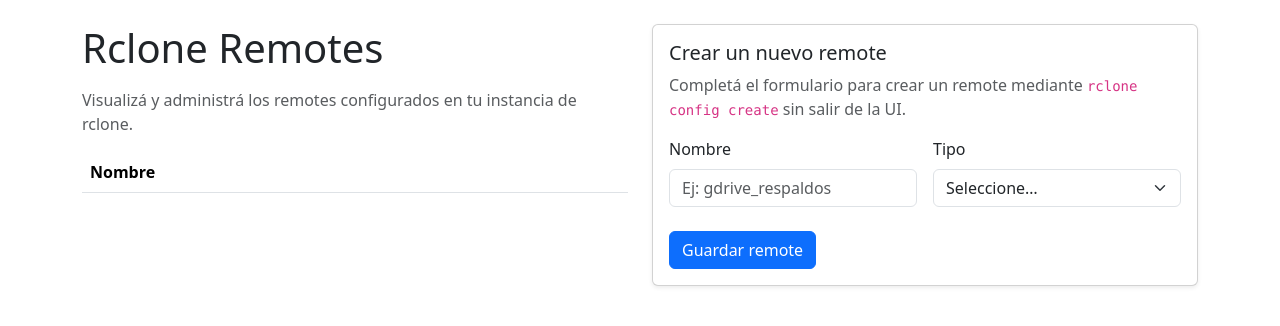
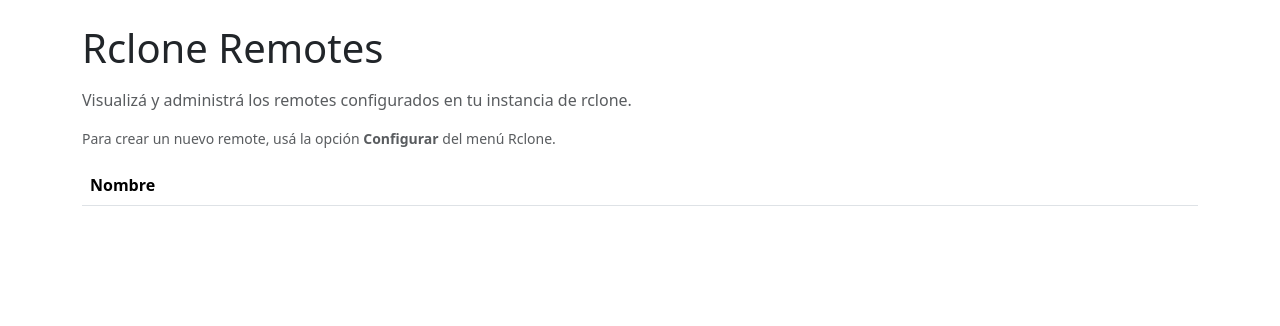
Before and after one commit to gabofunebre/backuper, a Flask app: page /remotes in a window 1280 px wide. Shown: the part 56-382 px from the top of the page. Run offline with Flask 3, Linux system fonts and the light colour scheme; the visitor is signed in with stand-in values (Sample User, id 1); data that the repository does not hold is empty; parts of the project's set-up code (start-up, migrations or seed data) failed here and were passed over; some libraries are stand-ins or nearby versions.

Commit message:
Unify remote configuration and listing views

```diff
--- /dev/null
+++ b/orchestrator/app/templates/partials/remotes_table.html
@@ -0,0 +1,13 @@
+<div class="table-responsive">
+  <table class="table table-striped align-middle" id="remotes-table">
+    <thead>
+      <tr>
+        <th scope="col">Nombre</th>
+      </tr>
+    </thead>
+    <tbody></tbody>
+  </table>
+</div>
+<div class="alert alert-info mt-3 d-none" id="remotes-empty" role="alert">
+  Todavía no hay remotes configurados. Creá uno para comenzar.
+</div>
--- a/orchestrator/app/templates/rclone_config.html
+++ b/orchestrator/app/templates/rclone_config.html
@@ -136,5 +136,11 @@
     </div>
   </form>
 
+  <div class="mt-5">
+    <h2 class="h4">Remotes configurados</h2>
+    <p class="text-muted">Consultá los remotes disponibles sin salir de esta página.</p>
+    {% include 'partials/remotes_table.html' %}
+  </div>
+
 </div>
 {% endblock %}
--- a/orchestrator/app/templates/remotes.html
+++ b/orchestrator/app/templates/remotes.html
@@ -2,35 +2,13 @@
 
 {% block content %}
 <div class="container py-4">
-  <div class="row g-4">
-    <div class="col-12 col-lg-6">
-      <h1 class="mb-3">Rclone Remotes</h1>
-      <p class="text-muted">Visualizá y administrá los remotes configurados en tu instancia de rclone.</p>
-      <div class="table-responsive">
-        <table class="table table-striped align-middle" id="remotes-table">
-          <thead>
-            <tr>
-              <th scope="col">Nombre</th>
-            </tr>
-          </thead>
-          <tbody></tbody>
-        </table>
-      </div>
-      <div class="alert alert-info mt-3 d-none" id="remotes-empty" role="alert">
-        Todavía no hay remotes configurados. Creá uno con el formulario de la derecha.
-      </div>
-    </div>
-    <div class="col-12 col-lg-6">
-      <div class="card shadow-sm">
-        <div class="card-body">
-          <h2 class="h5">Crear un nuevo remote</h2>
-          <p class="text-muted">Completá el formulario para crear un remote mediante <code>rclone config create</code> sin salir de la UI.</p>
-          <div class="mt-3">
-            {% include 'partials/remote_form.html' %}
-          </div>
-        </div>
-      </div>
-    </div>
-  </div>
+  <h1 class="mb-3">Rclone Remotes</h1>
+  <p class="text-muted">
+    Visualizá y administrá los remotes configurados en tu instancia de rclone.
+  </p>
+  <p class="text-muted small">
+    Para crear un nuevo remote, usá la opción <strong>Configurar</strong> del menú Rclone.
+  </p>
+  {% include 'partials/remotes_table.html' %}
 </div>
 {% endblock %}
```
